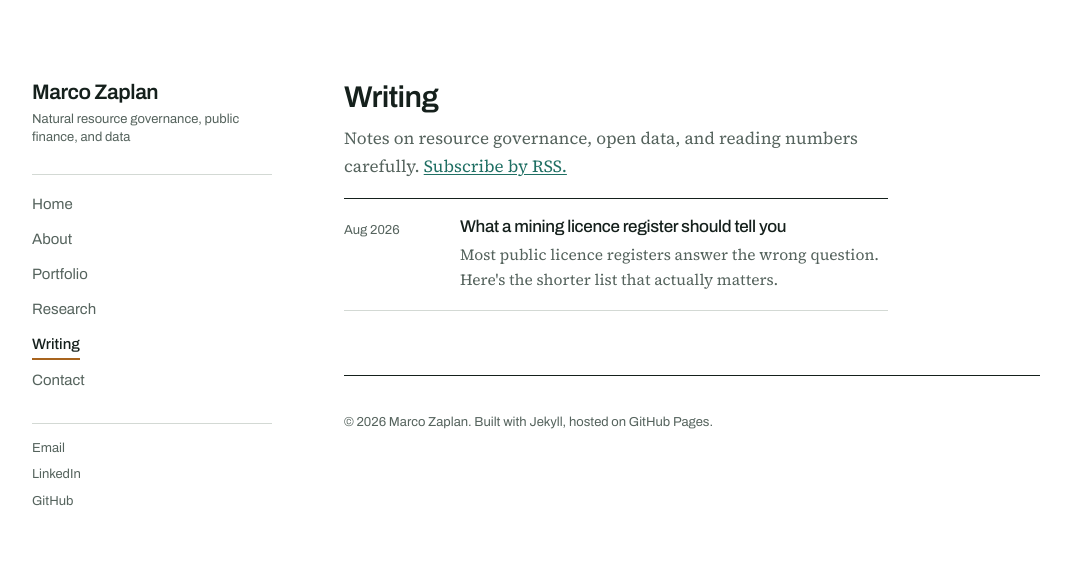
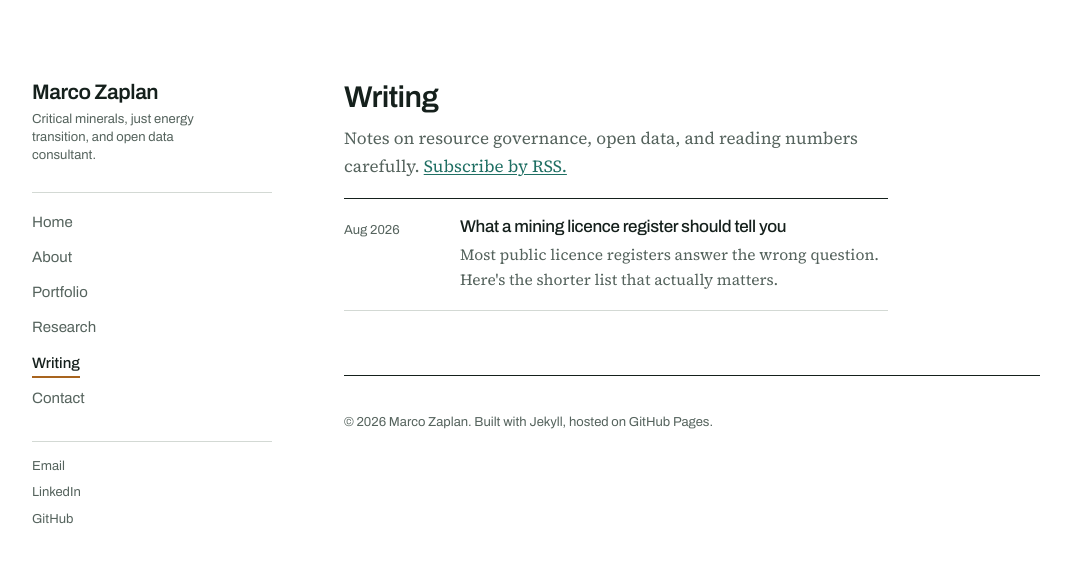
Before and after one commit to marcozaplan/marcozaplan.github.io, a Jekyll site: the page built from blog.html, in a window 1280 px wide. Shown: the top 563 px of the page, without its empty margins (104-1175 px from the left). Built offline with Jekyll 4.4.1, drawn with Linux system fonts in a browser that asks for light colours.

Commit message:
Update tagline

```diff
--- a/_config.yml
+++ b/_config.yml
@@ -1,19 +1,19 @@
 title: Marco Zaplan
-tagline: Natural resource governance, public finance, and data
+tagline: Critical minerals, just energy transition, and open data consultant.
 description: >-
   Independent consulting and research on natural resource governance,
   open data, and public financial management.
 author: Marco Zaplan
-email: hello@example.com
+email: marcozaplan@gmail.com
 
 url: "https://marcozaplan.github.io"
 baseurl: ""
 
 links:
   - name: Email
-    url: "mailto:hello@example.com"
+    url: "marcozaplan@gmail.com"
   - name: LinkedIn
-    url: "https://www.linkedin.com/in/marcozaplan"
+    url: "https://www.linkedin.com/in/marco-zaplan-69212583/"
   - name: GitHub
     url: "https://github.com/marcozaplan"
 
```
